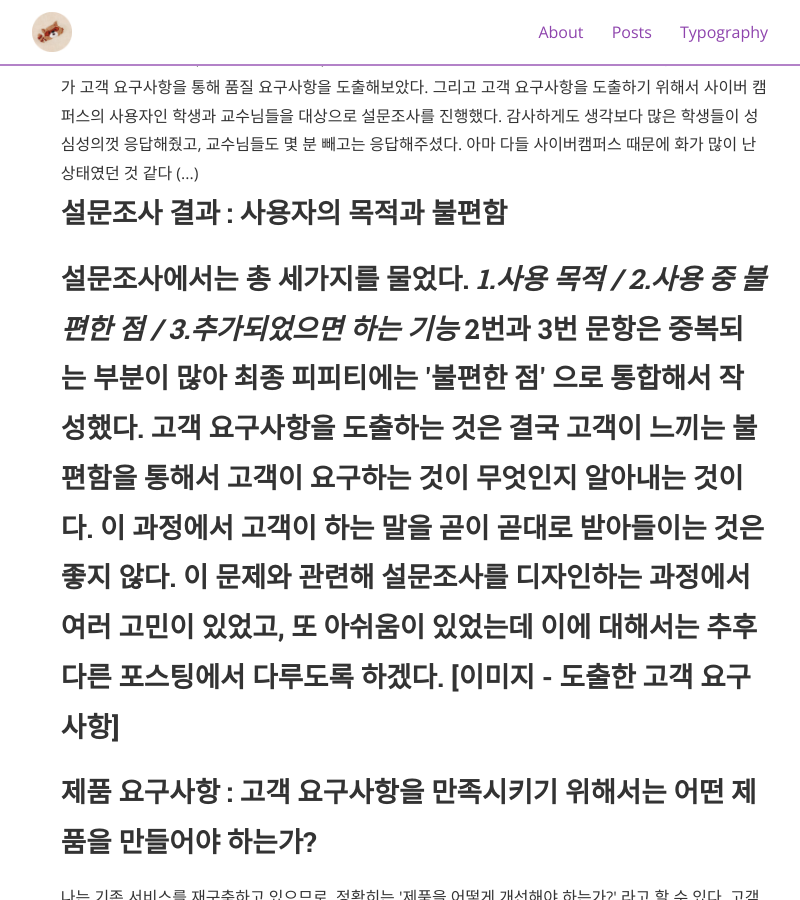
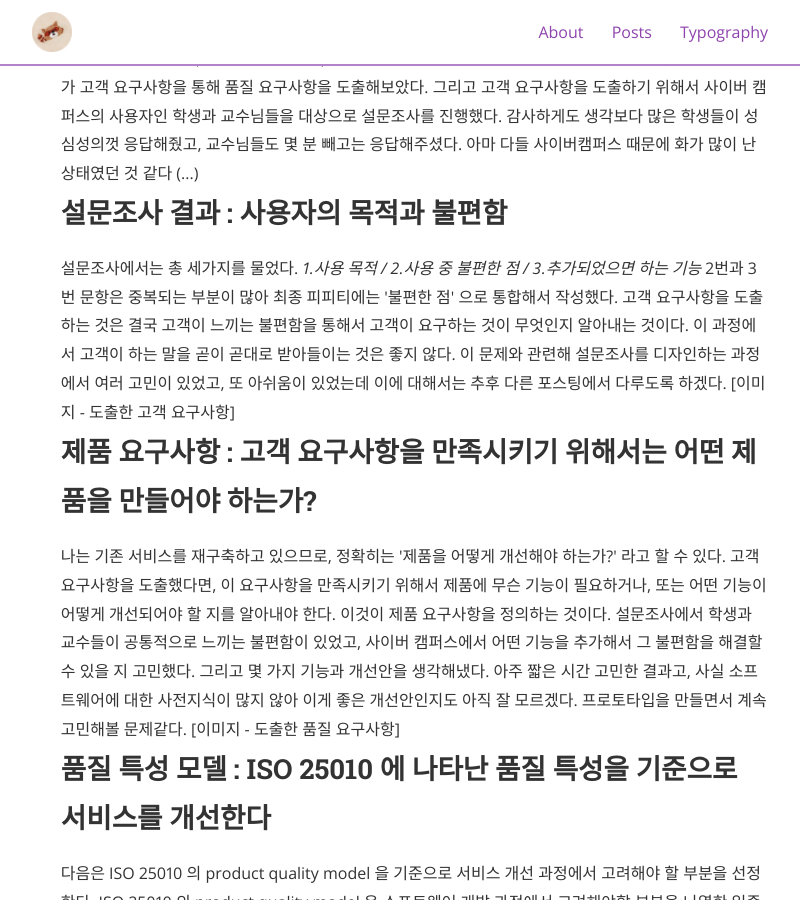
Before and after one commit to ziggulnugulee/ziggulnugulee.github.io, a Jekyll site: the page built from _posts/2020-09-25-project.md, in a window 1280 px wide and 900 px high, scrolled down 883 px. Shown: the whole window, without its empty margins (240-1040 px from the left). Built offline with Jekyll 4.4.1, drawn with Linux system fonts in a browser that asks for light colours; nearby versions of some CDN libraries.

```diff
--- a/_posts/2020-09-25-project.md
+++ b/_posts/2020-09-25-project.md
@@ -31,7 +31,7 @@ categories: MyProjects
 그리고 고객 요구사항을 도출하기 위해서 사이버 캠퍼스의 사용자인 학생과 교수님들을 대상으로
 설문조사를 진행했다. 감사하게도 생각보다 많은 학생들이 성심성의껏 응답해줬고, 교수님들도 몇 분 빼고는 응답해주셨다. 아마 다들 사이버캠퍼스 때문에 화가 많이 난 상태였던 것 같다 (...)
 
-<h2>설문조사 결과 : 사용자의 목적과 불편함<h2>
+<h2>설문조사 결과 : 사용자의 목적과 불편함</h2>
 
 설문조사에서는 총 세가지를 물었다.
 
```
